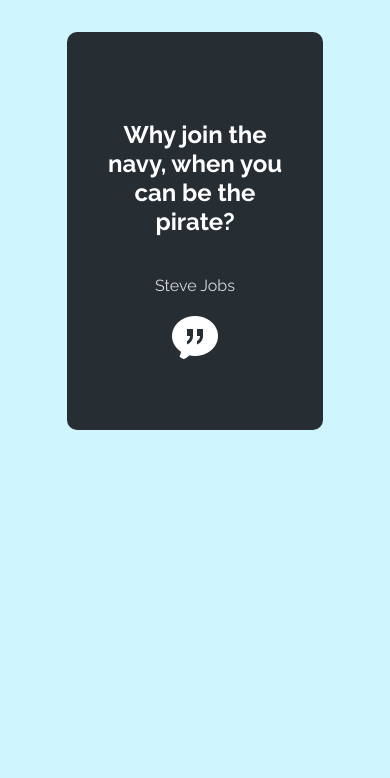
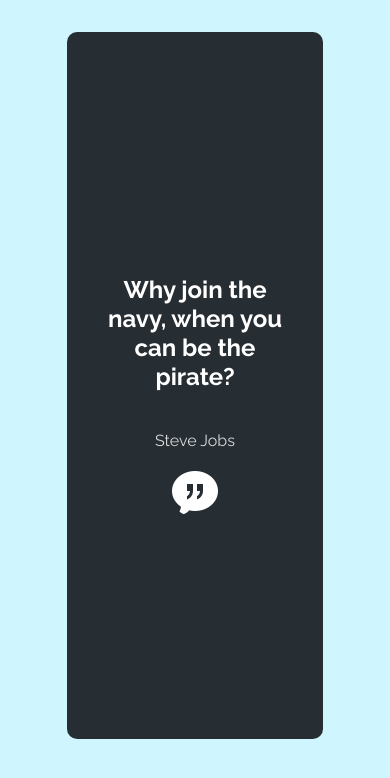
Before and after one commit to SandeepUrankar/quotes-api, a plain HTML site: page client/index.html in a window 390 px wide. Drawn offline with Linux system fonts and the light colour scheme; no server answers.

Commit message:
Minor style changes.

```diff
--- a/client/app.js
+++ b/client/app.js
@@ -15,12 +15,13 @@
             quoteElement.innerHTML = quote.quote;
             authorElement.textContent = quote.author;
         }
-        console.log(quote);
+        // console.log(quote);
     }
     catch (error) {
         console.error("Error while fetching data : ", error);
     }
 }
+display();
 getQuoteButton?.addEventListener("click", () => {
     display();
 });
--- a/client/app.ts
+++ b/client/app.ts
@@ -19,11 +19,12 @@
       quoteElement.innerHTML = quote.quote;
       authorElement.textContent = quote.author;
     }
-    console.log(quote);
+    // console.log(quote);
   } catch (error) {
     console.error("Error while fetching data : ", error);
   }
 }
+display();
 getQuoteButton?.addEventListener("click", () => {
   display();
 });
--- a/client/style.css
+++ b/client/style.css
@@ -12,9 +12,11 @@
   align-items: center;
   justify-content: center;
   border-radius: 10px;
-  padding: 4rem 2rem;
+  padding: 1rem 2rem;
   min-width: 10rem;
   max-width: 25rem;
+  min-height: 90vh;
+
   margin-top: 2rem;
 }
 
@@ -54,8 +56,9 @@
 
 @media only screen and (max-width: 500px) {
   .container {
-    min-width: 8rem;
+    min-width: 10rem;
     max-width: 12rem;
+    min-height: 80vh;
   }
 
   .quote {
```
